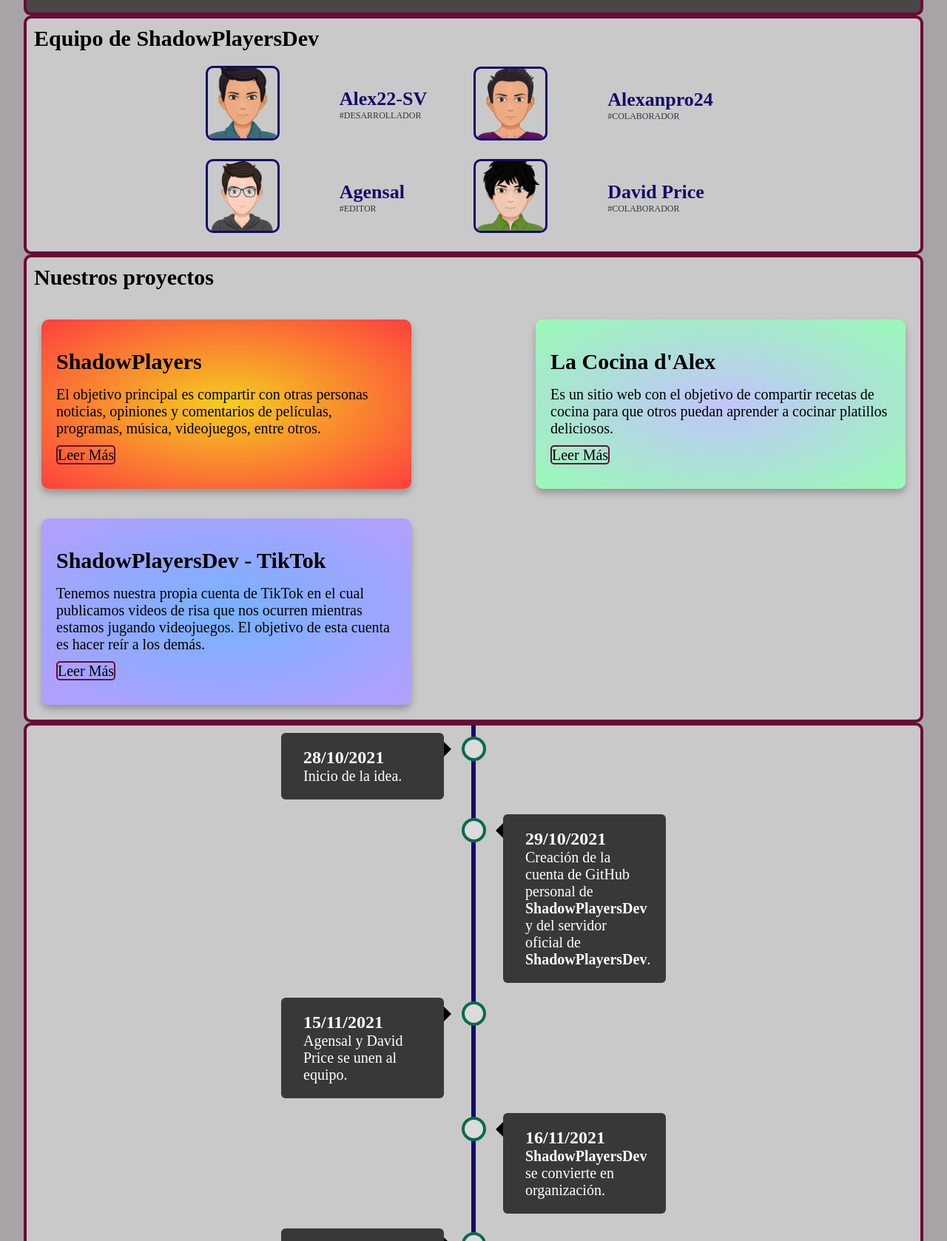
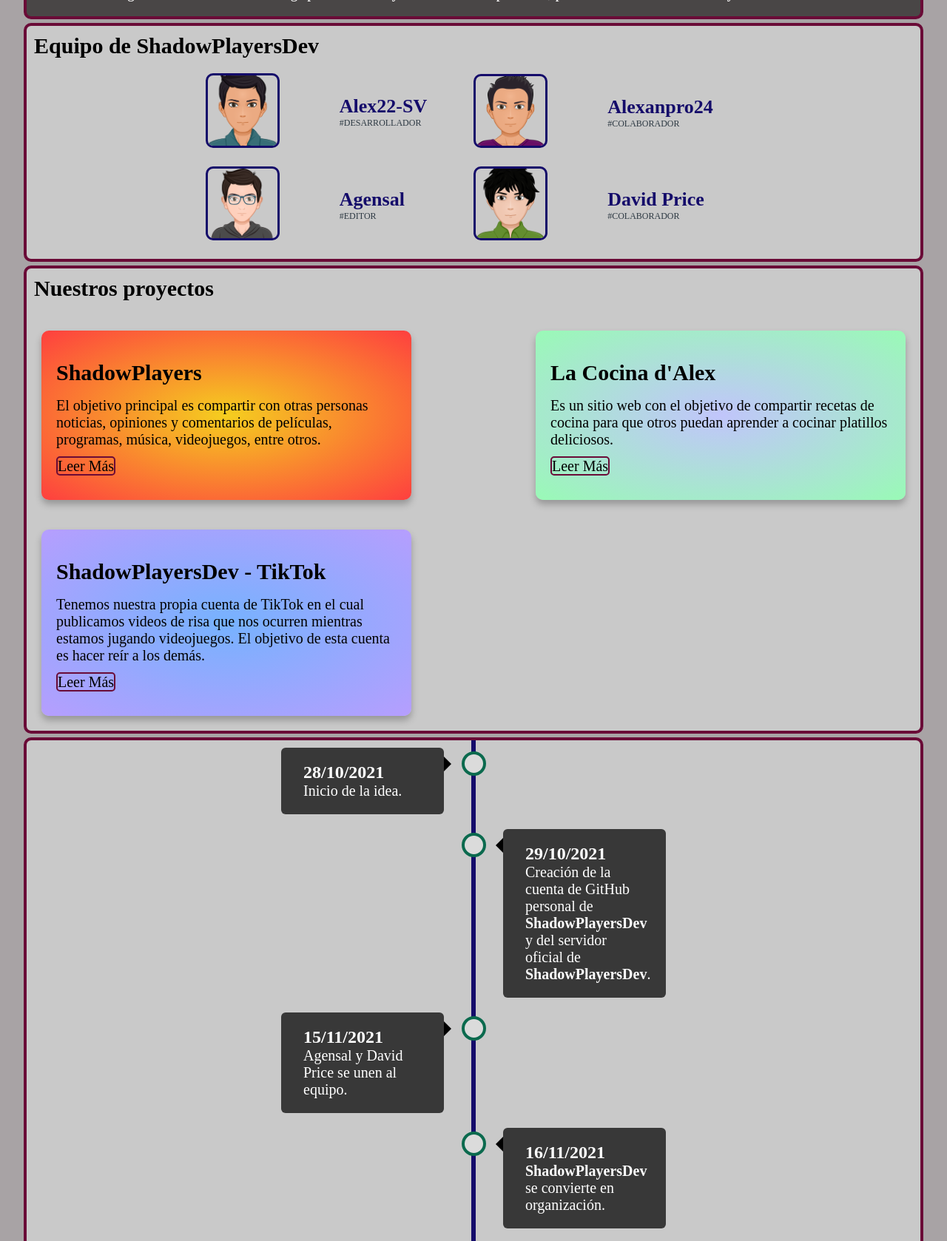
Before and after one commit to ShadowPlayersDev/ShadowPlayersDev, a plain HTML site: page index.html in a window 1280 px wide. Shown: the part 192-1870 px from the top of the page at 74% size. Drawn offline with Linux system fonts and the light colour scheme.

Commit message:
Agregar un margen de 5px

```diff
--- a/styles/index.css
+++ b/styles/index.css
@@ -31,6 +31,8 @@ p {
     display: flex;
     font-size: 20px;
     margin: auto;
+    margin-top: 5px;
+    margin-bottom: 5px;
     padding: 10px 15px 20px 10px;
     background-color: #494646;
     color: #ffffff;
@@ -43,6 +45,7 @@ p {
     width: 95%;
     font-size: 20px;
     margin: auto;
+    margin-bottom: 5px;
     background-color: #c9c9c9;
     color: #000000;
     border: 4px solid #6a0b37;
@@ -112,6 +115,7 @@ p {
     width: 95%;
     font-size: 20px;
     margin: auto;
+    margin-bottom: 5px;
     background-color: #c9c9c9;
     color: #000000;
     border: 4px solid #6a0b37;
@@ -203,6 +207,7 @@ p {
 .timeline {
     width: 95%;
     margin: auto;
+    margin-bottom: 5px;
     background-color: #c9c9c9;
     color: #000000;
     border: 4px solid #6a0b37;
```
